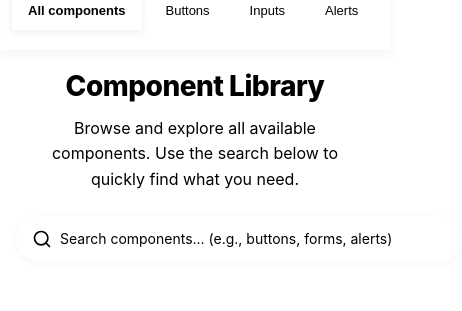
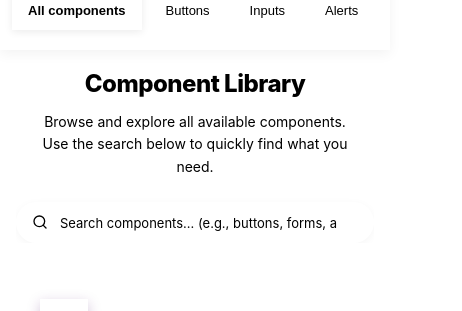
Before and after one commit to slimkhemiri/Slim-DS, a React (Vite) app: page /components in a window 390 px wide. Shown: the part 273-584 px from the top of the page, 462 px wide, since content can reach past the window. Built offline with nearby package versions, Linux system fonts and the light colour scheme.

Commit message:
fix search input width in mobile view

```diff
--- a/src/pages/ComponentsPage.css
+++ b/src/pages/ComponentsPage.css
@@ -10,6 +10,8 @@
 /* Components Search */
 .componentsSearch {
   margin-bottom: 48px;
+  width: 100%;
+  overflow-x: hidden;
 }
 
 .searchHeader {
@@ -40,6 +42,8 @@
   position: relative;
   max-width: 600px;
   margin: 0 auto;
+  width: 100%;
+  box-sizing: border-box;
 }
 
 .searchIcon {
@@ -49,6 +53,7 @@
   transform: translateY(-50%);
   color: var(--sl-muted);
   pointer-events: none;
+  z-index: 1;
 }
 
 .searchInput {
@@ -62,6 +67,7 @@
   color: var(--sl-text);
   transition: all 0.3s cubic-bezier(0.4, 0, 0.2, 1);
   box-shadow: 0 2px 8px rgba(0, 0, 0, 0.04);
+  box-sizing: border-box;
 }
 
 .searchInput:focus {
@@ -408,6 +414,10 @@
     padding: 20px 16px;
   }
 
+  .componentsSearch {
+    margin-bottom: 32px;
+  }
+
   .searchHeader {
     margin-bottom: 24px;
     padding: 0 16px;
@@ -422,12 +432,80 @@
     font-size: 16px;
   }
 
+  .searchInputWrapper {
+    max-width: 100%;
+    padding: 0;
+    width: 100%;
+    box-sizing: border-box;
+  }
+
+  .searchIcon {
+    left: 16px;
+    width: 18px;
+    height: 18px;
+  }
+
   .searchInput {
-    padding: 14px 44px 14px 44px;
+    padding: 14px 40px 14px 50px;
+    font-size: 15px;
+    border-radius: 50px;
+  }
+
+  .searchInput::placeholder {
+    font-size: 14px;
+  }
+
+  .searchClear {
+    right: 12px;
+    width: 24px;
+    height: 24px;
+  }
+
+  .searchClear svg {
+    width: 14px;
+    height: 14px;
+  }
+}
+
+/* Extra small devices */
+@media (max-width: 480px) {
+  .searchTitle {
+    font-size: 24px;
+  }
+
+  .searchDescription {
     font-size: 14px;
   }
 
   .searchInputWrapper {
-    max-width: 100%;
+    padding: 0;
+    width: 100%;
+    box-sizing: border-box;
+  }
+
+  .searchIcon {
+    left: 16px;
+    width: 16px;
+    height: 16px;
+  }
+
+  .searchInput {
+    padding: 12px 36px 12px 44px;
+    font-size: 14px;
+  }
+
+  .searchInput::placeholder {
+    font-size: 13px;
+  }
+
+  .searchClear {
+    right: 12px;
+    width: 22px;
+    height: 22px;
+  }
+
+  .searchClear svg {
+    width: 12px;
+    height: 12px;
   }
 }
```
